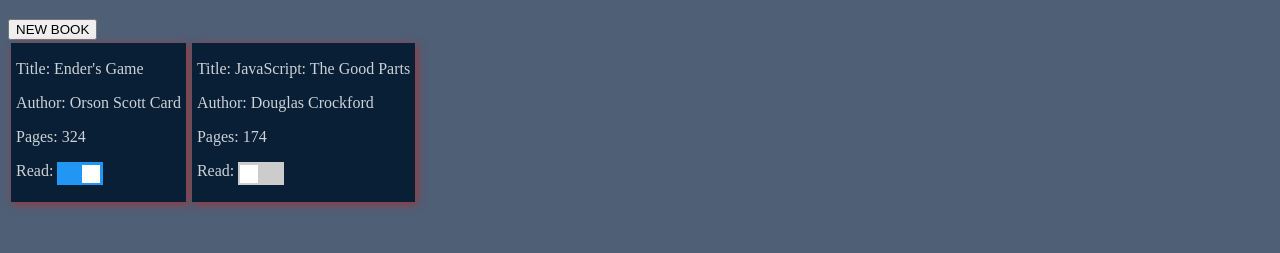
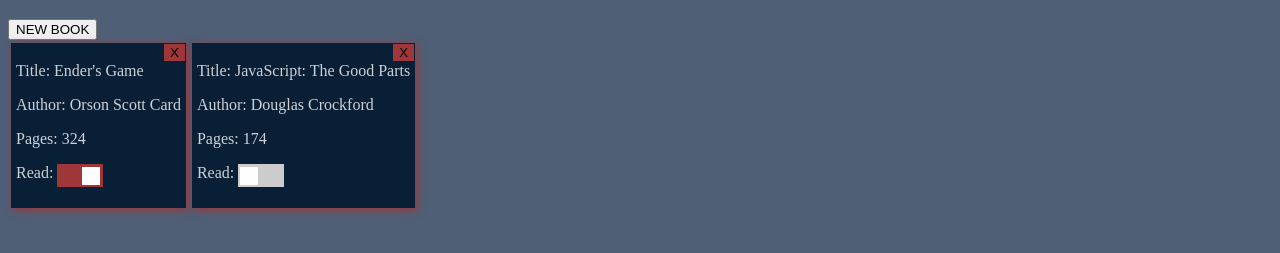
Before and after one commit to Fastine/library, a plain HTML site: page index.html in a window 1280 px wide. Shown: the part 61-314 px from the top of the page. Drawn offline with Linux system fonts and the light colour scheme.

Commit message:
Added toggle functionality for read status and delete button/functionality

```diff
--- a/css/styles.css
+++ b/css/styles.css
@@ -23,7 +23,17 @@ h1 {
     /* border: 1px solid #9e363a; */
     box-shadow: 2px 2px 8px #9e363a;
     margin: 3px;
-    padding: 1px 5px;
+    padding: 3px 5px;
+    height: 159px;
+    position: relative;
+}
+
+.remove {
+    position: absolute;
+    top: 1px;
+    right: 1px;
+    background-color: #9e363a;
+    border: none;
 }
 
 
@@ -103,11 +113,11 @@ h1 {
   }
 
   input:checked + .slider {
-      background-color: #2196F3;
+      background-color: #9e363a;
   }
 
   input:focus + .slider {
-      box-shadow: 0 0 1px #2196F3;
+      box-shadow: 0 0 1px #9e363a;
   }
 
   input:checked + .slider:before {
--- a/js/scripts.js
+++ b/js/scripts.js
@@ -43,7 +43,8 @@ function render() {
         card.setAttribute('data-key', `${myLibrary.indexOf(item)}`)
         item.read == "true" ?
             card.innerHTML =
-            `<p>Title: ${item.title}</p>
+            `<button type="button" class="remove" onclick="removeBook()">X</button>
+            <p>Title: ${item.title}</p>
             <p>Author: ${item.author}</p>
             <p>Pages: ${item.pages}</p>
             <p>Read: <label class="switch">
@@ -52,7 +53,8 @@ function render() {
             </label></p>`
             :
             card.innerHTML =
-            `<p>Title: ${item.title}</p>
+            `<button type="button" class="remove" onclick="removeBook()">X</button>
+            <p>Title: ${item.title}</p>
             <p>Author: ${item.author}</p>
             <p>Pages: ${item.pages}</p>
             <p>Read: <label class="switch">
@@ -75,8 +77,15 @@ function newBook() {
 
 }
 
-function toggleRead(e) {
-    document.querySelector()
+function toggleRead() {
+    let index = event.target.parentElement.parentElement.parentElement.getAttribute("data-key");
+    myLibrary[index]["read"] == "true" ? myLibrary[index]["read"] = "false" : myLibrary[index]["read"] = "true";
+}
+
+function removeBook() {
+    let index = event.target.parentElement.parentElement.parentElement.getAttribute("data-key");
+    myLibrary.splice(index,1);
+    render();
 }
 
 populateLibrary();
```
